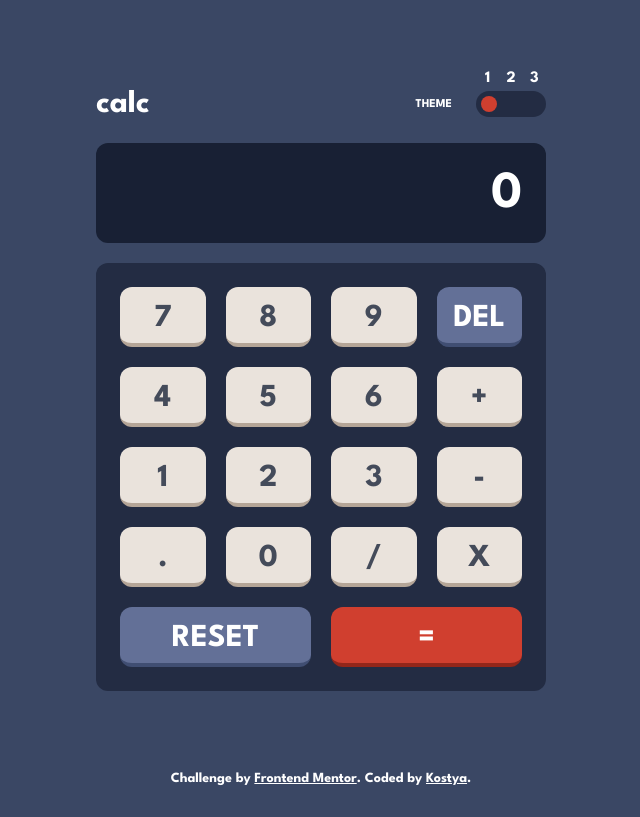
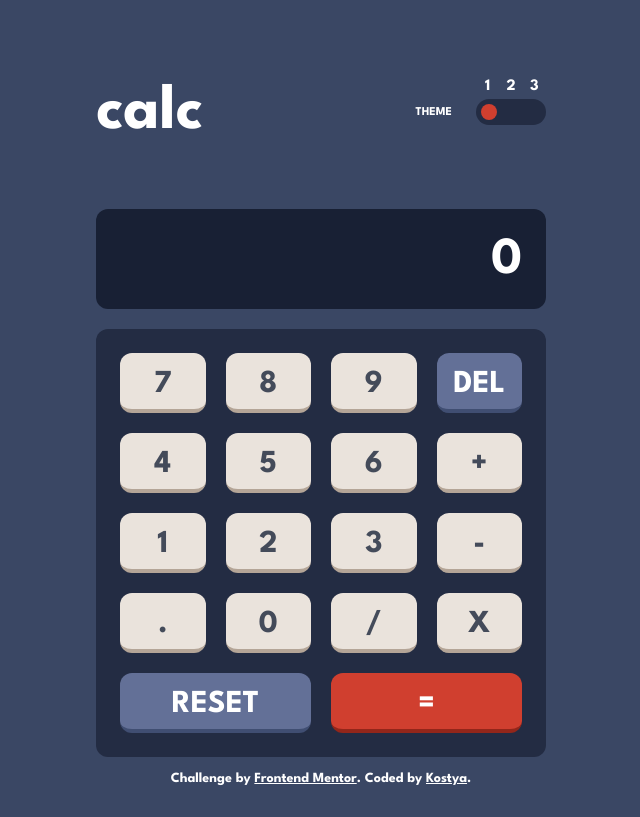
Before and after one commit to K-ost/Calculaor, a plain HTML site: page index.html in a window 1280 px wide. Shown: the whole page, without its empty margins (319-959 px from the left). Drawn offline with Linux system fonts and the light colour scheme.

Commit message:
3.4 commit

```diff
--- a/index.html
+++ b/index.html
@@ -19,7 +19,7 @@
     <div class="calculator">
 
       <div class="calculator-top">
-        <div class="calculator-title">calc</div>
+        <h1 class="calculator-title">calc</h1>
         <div class="calculator-theme">theme</div>
         <div class="switcher">
           <label class="switcher-item">
--- a/sass/styles.scss
+++ b/sass/styles.scss
@@ -115,6 +115,7 @@ $col: calc(100% / 12);
 
   &-title {
     color: var(--text-switcher);
+    font-weight: 700;
   }
   &-theme {
     color: var(--text-switcher);
```
Also changed, not shown: css/styles.css, 1 other file.
